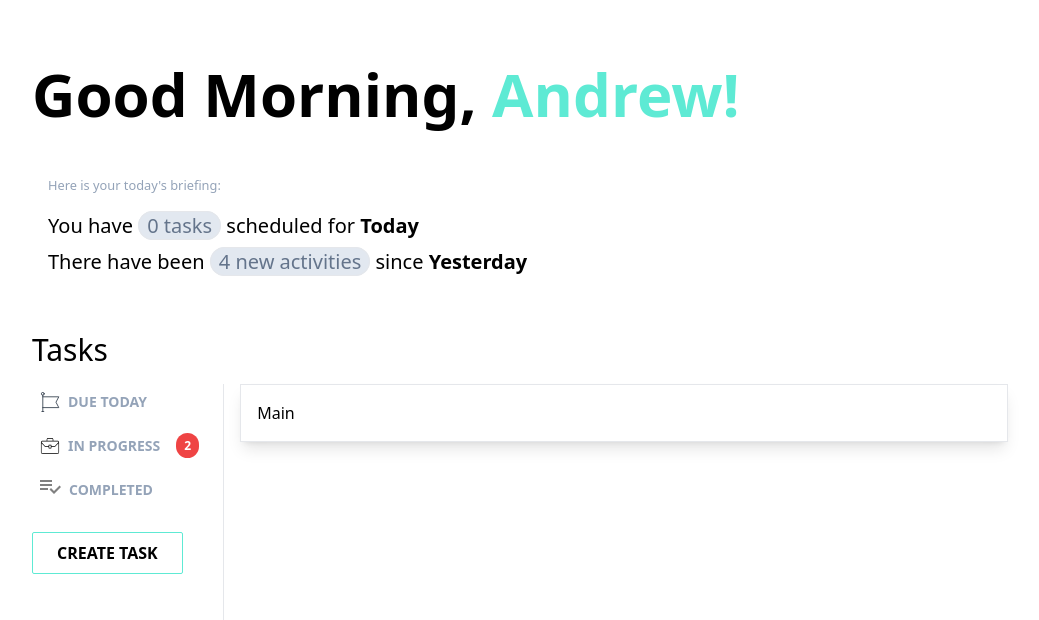
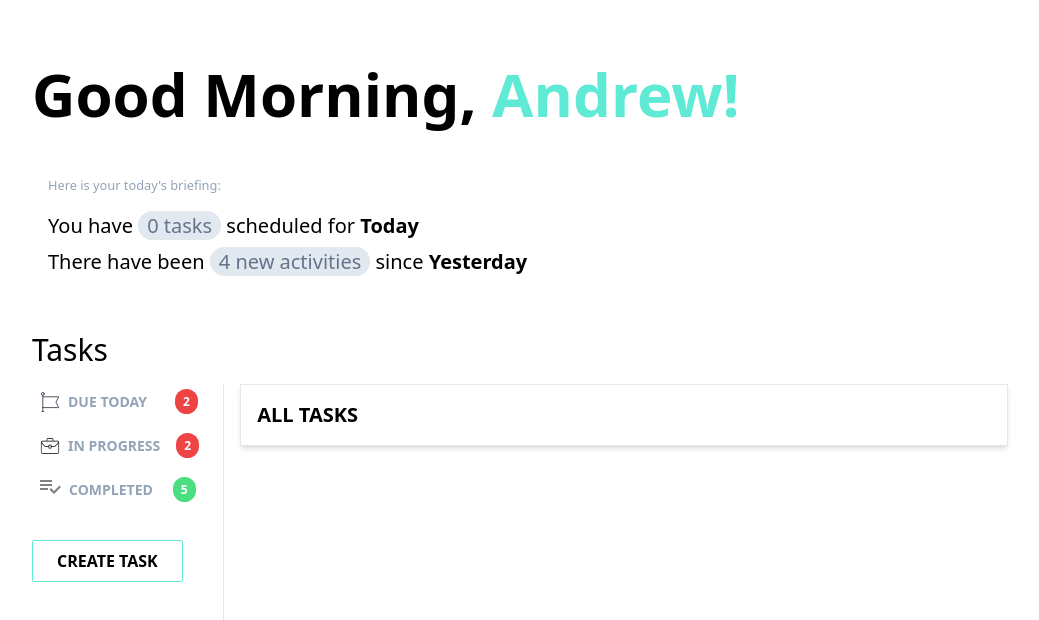
Before and after one commit to Bcypher01/to-do-frontend, a Next.js app: page / in a window 1280 px wide. Shown: the top 620 px of the page, without its empty margins (96-1135 px from the left). Built offline with nearby package versions, Linux system fonts and the light colour scheme.

Commit message:
add notification for other categories

```diff
--- a/components/Nav.js
+++ b/components/Nav.js
@@ -42,7 +42,12 @@ const Nav = () => {
                 </g>
               </svg>
             </span>
-            <span>DUE TODAY</span>
+            <span className="pr-3">DUE TODAY</span>
+            <div className="flex flex-col justify-center align-center text-xs">
+              <aside className="text-center ml-2 text-white font-bold">
+                <span className="py-1 px-2 rounded-full bg-red-500">2</span>
+              </aside>
+            </div>
           </li>
           <li className="flex space-x-2 hover:bg-gray-200 hover:text-black hover:cursor-pointer text-sm rounded-sm p-2 mr-4 text-slate-400 font-semibold">
             <span>
@@ -113,10 +118,15 @@ const Nav = () => {
                 </g>
               </svg>
             </span>
-            <span>COMPLETED</span>
+            <span className="pr-1">COMPLETED</span>
+            <div className="flex flex-col justify-center align-center text-xs">
+              <aside className="text-center ml-2 text-white font-bold">
+                <span className="py-1 px-2 rounded-full bg-green-400">5</span>
+              </aside>
+            </div>
           </li>
         </ul>
-        <div className="mt-6">
+        <div className="mt-8">
           <button className="px-6 py-2 font-semibold rounded-sm border border-teal-300 hover:bg-teal-300 hover:text-white">
             CREATE TASK
           </button>
--- a/pages/index.js
+++ b/pages/index.js
@@ -1,3 +1,7 @@
 export default function Home() {
-  return <div className="border shadow-lg p-4">Main</div>;
+  return (
+    <div className="border shadow-md p-4">
+      <h1 className="font-semibold text-xl">ALL TASKS</h1>
+    </div>
+  );
 }
```
